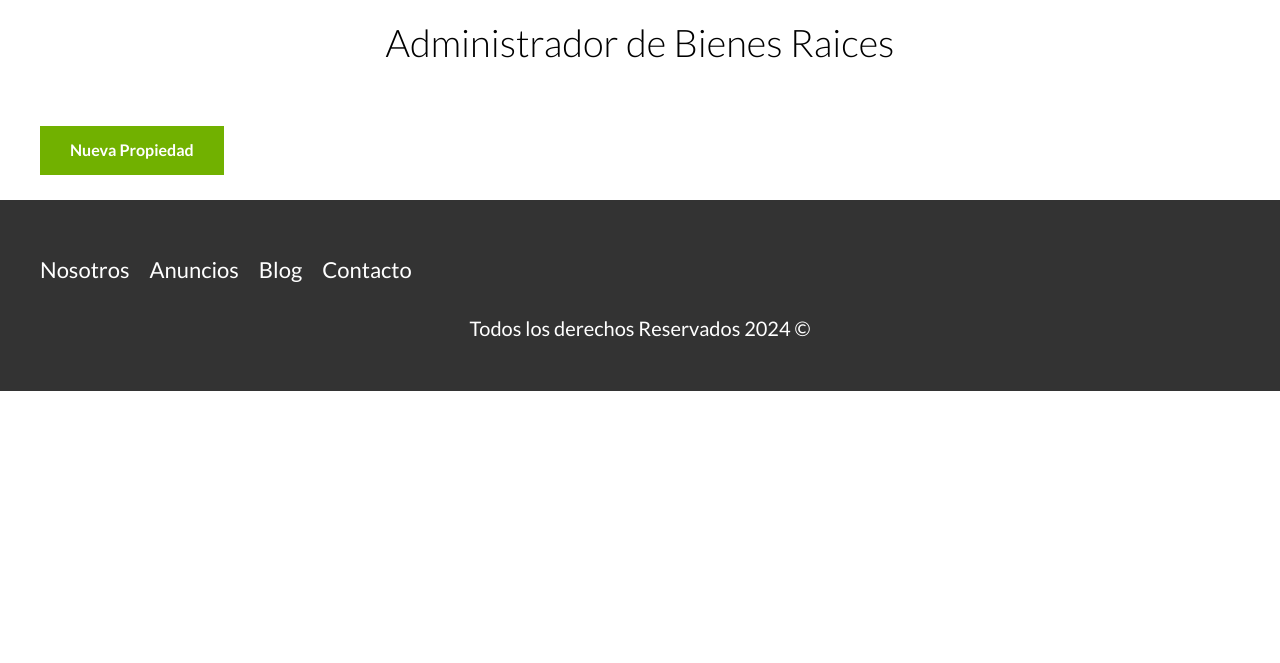
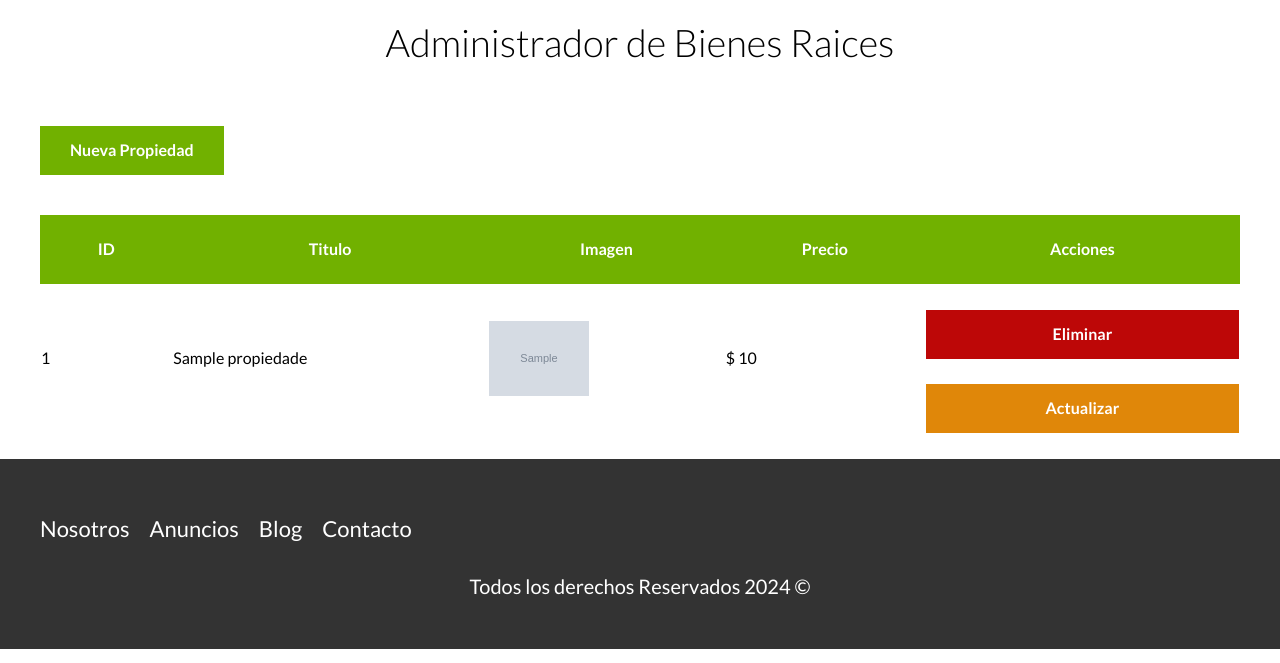
Before and after one commit to AlbertoCD1284/Bienes_Raices, a PHP site: page /admin/index.php in a window 1280 px wide. Shown: the part 137-800 px from the top of the page. Run offline with PHP 8.4, Linux system fonts and the light colour scheme; tables that the repository leaves empty or names only in its code hold one stand-in row (values such as "Sample post"); grey boxes marked "Sample" are stand-in pictures.

Commit message:
Vamos a iniciar con la actualizacion en una base de datos

```diff
--- a/admin/index.php
+++ b/admin/index.php
@@ -1,15 +1,71 @@
 <?php
+
+    // Importar la base de datos
+    // Importar la coneccion
+    require '../includes/config/database.php';
+    $db = conectarDB();
+
+    // Escribir el query
+    $query = "SELECT * FROM propiedades";
+
+    // Consultar la BD
+    $resultadoConsulta = mysqli_query($db, $query);
+
+
+    // Muestra un mensaje condicional
+    $resultado = $_GET['resultado'] ?? null;
+
+    // Incluye un template
     require '../includes/funciones.php';
-    // include './includes/templates/header.php';
-    incluirTemplate('header');
+
+
+
 ?>
+
+<?php incluirTemplate('header');  ?>
 
     <main class="contenedor seccion">
         <h1>Administrador de Bienes Raices</h1>
 
+        <?php if(intval( $resultado ) === 1): ?>
+            <p class="alerta exito"> Anuncio creado correctamente</p>
+        <?php endif; ?>
+
         <a href="/bienesraices/admin/propiedades/crear.php" class="boton boton-verde">Nueva Propiedad</a>
+
+        <table class="propiedades">
+            <thead>
+                <tr>
+                    <th>ID</th>
+                    <th>Titulo</th>
+                    <th>Imagen</th>
+                    <th>Precio</th>
+                    <th>Acciones</th>
+                </tr>
+            </thead>
+
+
+            <tbody><!-- Mostrar los resultados -->
+                <?php while ($propiedad = mysqli_fetch_assoc($resultadoConsulta)):?>
+                <tr>
+                    <td> <?php echo $propiedad['id']; ?> </td>
+                    <td> <?php echo $propiedad['titulo']; ?> </td>
+                    <!-- <td> <img src="../../bienesraices/src/img/anuncio1.jpg" class="imagen-tabla"></td> -->
+                    <td> <img src="../imagenes/<?php echo $propiedad['imagen']; ?>" class="imagen-tabla"></td>
+                    <td> $ <?php echo $propiedad['precio']; ?> </td>
+                    <td>
+                        <a href="#" class="boton-rojo-block">Eliminar</a>
+                        <a href="#" class="boton-amarillo-block">Actualizar</a>
+                    </td>
+                </tr>
+                <?php endwhile; ?>
+            </tbody>
+        </table>
     </main>
+<?php
 
-<?php
-    incluirTemplate('footer');
+// Cerra la coneccion
+mysqli_close($db);
+
+incluirTemplate('footer');
 ?>
--- a/src/scss/base/_botones.scss
+++ b/src/scss/base/_botones.scss
@@ -1,7 +1,21 @@
+
+
 .boton-amarillo {
     @include boton($amarillo, block);
+}
+
+.boton-amarillo-block {
+    @include boton($amarillo, block)
 }
 
 .boton-verde {
     @include boton($verde, inline-block);
 }
+
+.boton-verde-block {
+    @include boton($verde, block)
+}
+
+.boton-rojo-block {
+    @include boton($rojo, block)
+}
--- a/src/scss/internas/_admin.scss
+++ b/src/scss/internas/_admin.scss
@@ -10,5 +10,32 @@
         background-color: $rojo;
     }
 
+    &.exito {
+        background-color: $verde;
+    }
+
 
 }
+
+table.propiedades {
+    margin-top: 4rem;
+    width: 100%;
+    border-spacing: 0;
+
+    thead {
+        background-color: $verde;
+
+        th {
+            color: $blanco;
+            padding: 2rem;
+
+        }
+
+    }
+
+
+    .imagen-tabla {
+        width: 10rem;
+
+    }
+}
```
Also changed, not shown: admin/propiedades/crear.php (+62 -24 lines), build/css/app.css, imagenes/58823bedc52c5fe07e2a105652c228aa.jpg (added), imagenes/e1c4fe0cf7c346c774c154620bce3b63.jpg (added), imagenes/f97f598a455ff21c3558e7303eee01b9.jpg (added), 1 other file.
